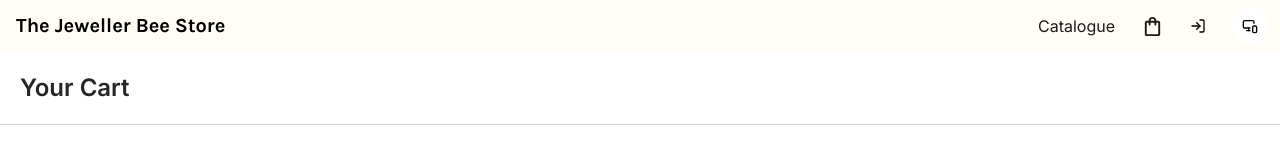
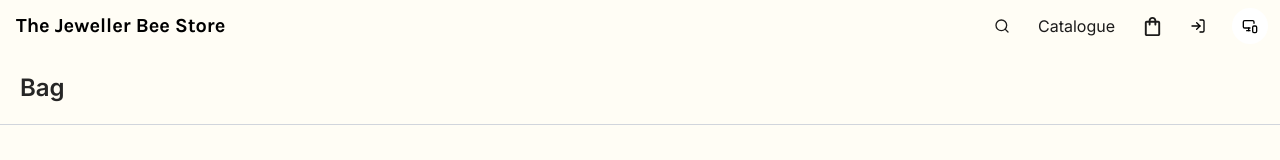
Before and after one commit to geekyjoe/tjb, a React (Vite) app: page /cart in a window 1280 px wide. Shown: the top 160 px of the page. Built offline with nearby package versions, Linux system fonts and the light colour scheme; a web font is replaced by a local one.

Commit message:
refine UI elements with some fixes

```diff
--- a/src/components/CartItemCard.jsx
+++ b/src/components/CartItemCard.jsx
@@ -21,7 +21,7 @@ const CartItemCard = ({ item, onUpdateQuantity, onRemove }) => (
       alt={item.title}
       className="w-24 h-24 object-cover rounded-md"
     />
-    <div className="grow">
+    <div className="md:flex items-center justify-around w-full">
       <h4 className="text-lg font-semibold">{item.title}</h4>
       <p className="text-gray-600 dark:text-gray-300">
         ${item.price.toFixed(2)} each
--- a/src/components/OrderSummaryCard.jsx
+++ b/src/components/OrderSummaryCard.jsx
@@ -2,7 +2,7 @@ import React from "react";
 import { Button } from "./ui/button";
 
 const OrderSummaryCard = ({ totalItems, totalCost }) => (
-  <div className="bg-white dark:bg-neutral-800 rounded-lg p-6 h-fit">
+  <div className="bg-white dark:bg-neutral-800 border rounded-lg p-6 h-fit">
     <h3 className="text-2xl font-bold mb-4">Order Summary</h3>
     <div className="space-y-4">
       <div className="flex justify-between">
--- a/src/components/SearchBar.jsx
+++ b/src/components/SearchBar.jsx
@@ -92,7 +92,7 @@ const SearchBar = () => {
             : ""
         }`}
       >
-        {open && (
+        {!open && (
           <Button
             variant="ghost"
             size="icon"
--- a/src/pages/Cart.jsx
+++ b/src/pages/Cart.jsx
@@ -35,11 +35,11 @@ const Cart = () => {
   }, []);
 
   return (
-    <div className="min-h-full">
+    <div className="bg-cornsilk dark:bg-cornsilk-d1 min-h-full">
       <Toaster richcolors/>
       <div className="h-full font-inter grow text-neutral-800 dark:text-neutral-200">
         <div className="flex justify-between items-center p-5">
-          <h2 className="text-2xl font-semibold text-left">Your Cart</h2>
+          <h2 className="text-2xl font-semibold text-left">Bag</h2>
           {cartItems.length > 0 && (
             <AlertDialog>
               <AlertDialogTrigger asChild>
@@ -174,7 +174,6 @@ const Cart = () => {
           </div>
         )}
       </div>
-
       <Footer />
     </div>
   );
--- a/src/pages/ProductDetailPage.jsx
+++ b/src/pages/ProductDetailPage.jsx
@@ -400,7 +400,7 @@ const ProductDetailPage = () => {
   }
 
   return (
-    <div className="mx-auto px-4 py-8">
+    <div className="mx-auto px-4 py-8 bg-cornsilk dark:bg-cornsilk-d1">
       <Toaster richColors />
       <div className="grid grid-cols-1 lg:grid-cols-2 gap-8">
         {/* Image Gallery with Left Thumbnails */}
@@ -599,9 +599,9 @@ const ProductDetailPage = () => {
       {/* Enhanced Full-screen Image Gallery Modal without pinch-to-zoom */}
       {galleryOpen && (
         <div className="fixed inset-0 bg-zinc-100 bg-opacity-90 z-50 flex items-center justify-center">
-          <div className="relative w-full h-full flex flex-col touch-none overflow-hidden">
+          <div className="relative w-full h-full flex flex-col touch-none bg-cornsilk dark:bg-cornsilk-d1 text-black dark:text-white overflow-hidden">
             {/* Gallery Toolbar */}
-            <div className="flex justify-between items-center p-4 text-black">
+            <div className="flex justify-between items-center p-4">
               <div className="flex items-center space-x-2">
                 <button
                   onClick={zoomIn}
```
